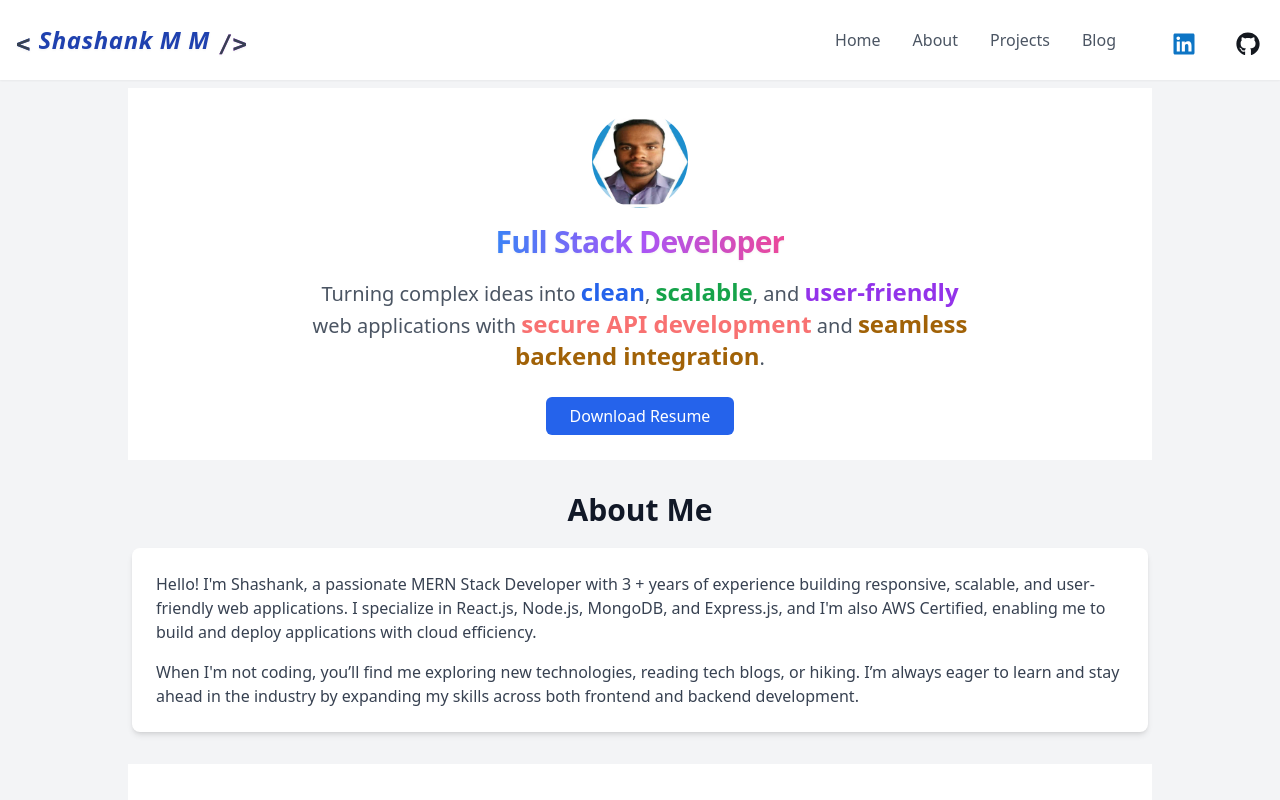
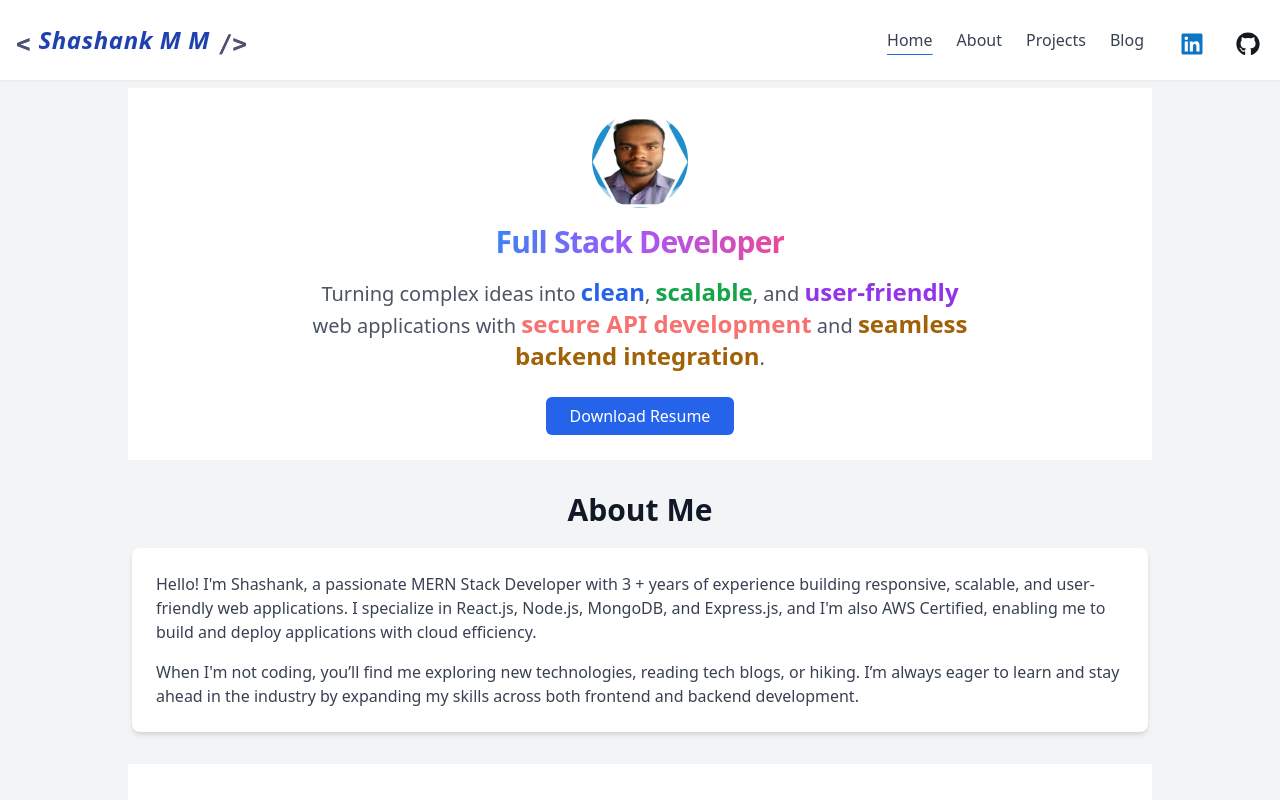
Before and after one commit to Shashank97code/react-portfolio, a React (Vite) app: page / in a window 1280 px wide. Shown: the top 800 px of the page. Built offline with nearby package versions, Linux system fonts and the light colour scheme.

Commit message:
feat: updated nav links styles like underline on active with help of useState hook and other styles

```diff
--- a/src/components/Header.tsx
+++ b/src/components/Header.tsx
@@ -1,7 +1,10 @@
 import linkedIn from "../assets/svg/linkedIn.svg";
 import github from "../assets/svg/github.svg";
+import { useState } from "react";
 
 const MainSection = () => {
+  const [activeHref, setActiveHref] = useState("#hero");
+
   // Navigation items for the header section
   const navItems = [
     { href: "#hero", label: "Home", title: "Navigate to Home" },
@@ -9,46 +12,48 @@ const MainSection = () => {
     { href: "#projects", label: "Projects", title: "Navigate to Projects" },
     { href: "#blogs", label: "Blog", title: "Navigate to Blog" },
   ];
+
   return (
     <header className="bg-white shadow-sm my-2 sticky top-0 z-10 ">
       <div className="max-w-7xl mx-auto p-4 flex flex-row justify-between items-center">
         <h1 className="text-2xl font-extrabold text-transparent bg-clip-text bg-gradient-to-r from-blue-700 via-pink-600 to-purple-600 flex items-center gap-2 drop-shadow-sm">
-          <span className="text-gray-700 dark:text-gray-200 font-mono ">
-            &lt;
-          </span>
+          <span className="text-gray-600  font-mono ">&lt;</span>
           <span className="italic font-cursive tracking-wide animate-pulse   pb-2 text-blue-800">
             Shashank M M
           </span>
-          <span className="text-gray-700 dark:text-gray-200 font-mono ">
-            /&gt;
-          </span>
+          <span className="text-gray-600  font-mono ">/&gt;</span>
         </h1>
         <nav>
-          <ul className="flex space-x-8">
-            {navItems?.map((item) => (
+          <ul className="flex space-x-6">
+            {navItems.map((item) => (
               <li key={item.href}>
                 <a
+                  href={item.href}
                   title={item.title}
-                  href={item.href}
-                  className={`text-gray-600 hover:text-gray-900 hover:text-blue-700 hover:underline decoration-blue-600 hover:underline-offset-8 ${
-                    typeof window !== "undefined" &&
-                    window.location.hash === item.href
+                  className={`text-gray-700 hover:text-gray-900 hover:text-blue-700 hover:underline decoration-blue-600 hover:underline-offset-8 ${
+                    activeHref === item.href
                       ? "text-blue-700 underline underline-offset-8 decoration-blue-600"
                       : ""
                   }`}
                   onClick={(e) => {
+                    e.preventDefault();
                     if (item.href === "#hero") {
-                      e.preventDefault();
+                      // Special: scroll to top
                       window.scrollTo({ top: 0, behavior: "smooth" });
-                      window.location.hash = "#hero";
+                    } else {
+                      const el = document.querySelector(item.href);
+                      if (el) {
+                        el.scrollIntoView({ behavior: "smooth" });
+                      }
                     }
+                    setActiveHref(item.href);
                   }}
                 >
                   {item.label}
                 </a>
               </li>
             ))}
-            <li className="pl-5">
+            <li className="pl-2">
               <a
                 title="View LinkedIn Profile"
                 href="https://www.linkedin.com/in/shashankmm14/"
```
